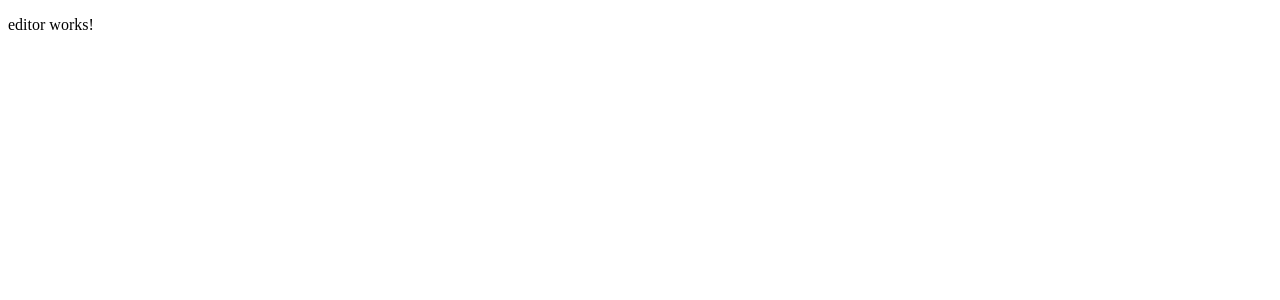
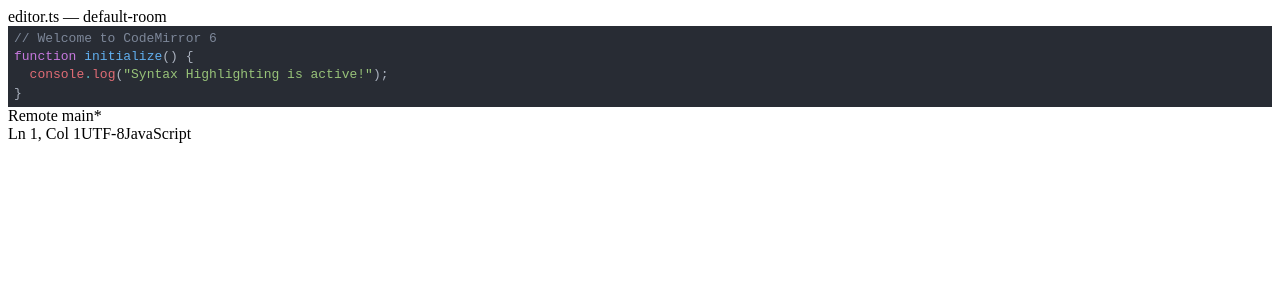
Before and after one commit to yglaser-griddynamics/typescript-code-editor, an Angular app: page /default-room in a window 1280 px wide. Shown: the top 300 px of the page. Built offline with nearby package versions, Linux system fonts and the light colour scheme.

Commit message:
adding code mirror into editor component

```diff
--- a/package.json
+++ b/package.json
@@ -55,5 +55,11 @@
     "jsdom": "^27.1.0",
     "typescript": "~5.9.2",
     "vitest": "^4.0.8"
+  },
+  "resolutions": {
+    "@codemirror/state": "6.4.1",
+    "@codemirror/view": "6.21.0",
+    "@codemirror/lang-javascript": "6.2.1",
+    "@codemirror/theme-one-dark": "6.1.3"
   }
 }
--- a/src/app/editor/editor/editor.css
+++ b/src/app/editor/editor/editor.css
@@ -0,0 +1,10 @@
+.cm-editor {
+  height: 100%;
+}
+.cm-scroller {
+  overflow: auto;
+}
+
+.cm-editor .cm-content {
+  font-family: 'Consolas', 'Monaco', 'Courier New', monospace;
+}
--- a/src/app/editor/editor/editor.html
+++ b/src/app/editor/editor/editor.html
@@ -1 +1,32 @@
-<p>editor works!</p>
+<div class="h-screen w-screen bg-[#2b2b2b] flex items-center justify-center p-8 font-inter">
+  <div
+    class="w-full h-full max-w-5xl bg-[#1e1e1e] rounded-xl shadow-2xl overflow-hidden flex flex-col border border-[#333]"
+  >
+    <div class="h-10 bg-[#3c3c3c] flex items-center px-4 justify-between select-none shrink-0 z-10">
+      <div class="flex items-center gap-2">
+        <div class="w-3 h-3 rounded-full bg-[#ff5f56]"></div>
+        <div class="w-3 h-3 rounded-full bg-[#ffbd2e]"></div>
+        <div class="w-3 h-3 rounded-full bg-[#27c93f]"></div>
+      </div>
+      <div class="text-[#cccccc] text-sm font-medium opacity-80">editor.ts — {{ roomId }}</div>
+      <div class="w-10"></div>
+    </div>
+
+    <div class="flex-1 overflow-hidden bg-[#1e1e1e]" #editorContainer></div>
+
+    <div
+      class="h-6 bg-[#007acc] text-white flex items-center justify-between px-3 text-xs font-sans select-none shrink-0 z-10"
+    >
+      <div class="flex items-center gap-4">
+        <span class="flex items-center gap-1"> Remote </span>
+        <span>main*</span>
+      </div>
+
+      <div class="flex items-center gap-6">
+        <span>Ln {{ cursorLine() }}, Col {{ cursorCol() }}</span>
+        <span>UTF-8</span>
+        <span>JavaScript</span>
+      </div>
+    </div>
+  </div>
+</div>
--- a/src/app/editor/editor/editor.ts
+++ b/src/app/editor/editor/editor.ts
@@ -1,5 +1,12 @@
-import { Component, OnInit } from '@angular/core';
+import { Component, OnInit, signal, computed, ViewChild, ElementRef } from '@angular/core';
 import { ActivatedRoute } from '@angular/router';
+
+import { EditorView } from '@codemirror/view';
+import { basicSetup } from 'codemirror';
+import { EditorState } from '@codemirror/state';
+import { minimalSetup } from 'codemirror';
+import { javascript } from '@codemirror/lang-javascript';
+import { oneDark } from '@codemirror/theme-one-dark';
 
 @Component({
   selector: 'app-editor',
@@ -9,13 +16,61 @@ import { ActivatedRoute } from '@angular/router';
 })
 export class Editor implements OnInit {
   roomId: string = '';
+  code = signal<string>(`// Welcome to CodeMirror 6
+function initialize() {
+  console.log("Syntax Highlighting is active!");
+}`);
+
+  cursorLine = signal(1);
+  cursorCol = signal(1);
+  lineNumbers = computed(() => {
+    const lines = this.code().split('\n').length;
+    return Array.from({ length: lines }, (_, i) => i + 1);
+  });
+
+  @ViewChild('editorContainer') editorContainer!: ElementRef<HTMLDivElement>;
+  private editorView!: EditorView;
 
   constructor(private route: ActivatedRoute) {}
 
   ngOnInit(): void {
     this.route.paramMap.subscribe((params) => {
       this.roomId = params.get('roomId') || 'unknown';
-      console.log('Active Room:', this.roomId);
     });
   }
+
+  ngAfterViewInit(): void {
+    const startState = EditorState.create({
+      doc: this.code(),
+      extensions: [
+        minimalSetup,
+        javascript(),
+        oneDark,
+        EditorView.lineWrapping,
+
+        EditorView.updateListener.of((update) => {
+          if (update.docChanged) this.code.set(update.state.doc.toString());
+          if (update.selectionSet) this.updateCursorStats(update.state);
+        }),
+      ],
+    });
+
+    this.editorView = new EditorView({
+      state: startState,
+      parent: this.editorContainer.nativeElement,
+    });
+  }
+  private updateCursorStats(state: EditorState): void {
+    const selection = state.selection.main;
+    const line = state.doc.lineAt(selection.head);
+
+    this.cursorLine.set(line.number);
+    this.cursorCol.set(selection.head - line.from + 1);
+  }
+
+  ngOnDestroy(): void {
+    if (this.editorView) {
+      this.editorView.destroy();
+    }
+  }
 }
```
Also changed, not shown: 1 other file (tests, documents, lock files or other folders).
